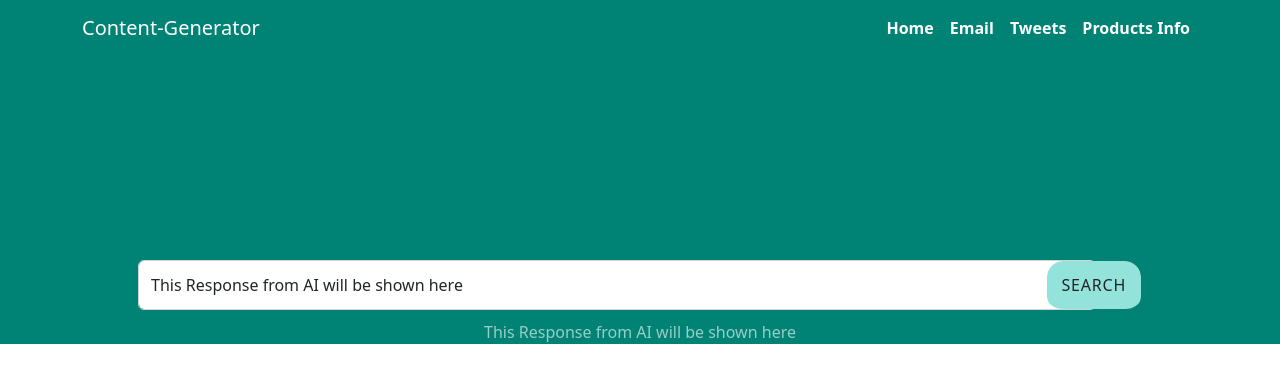
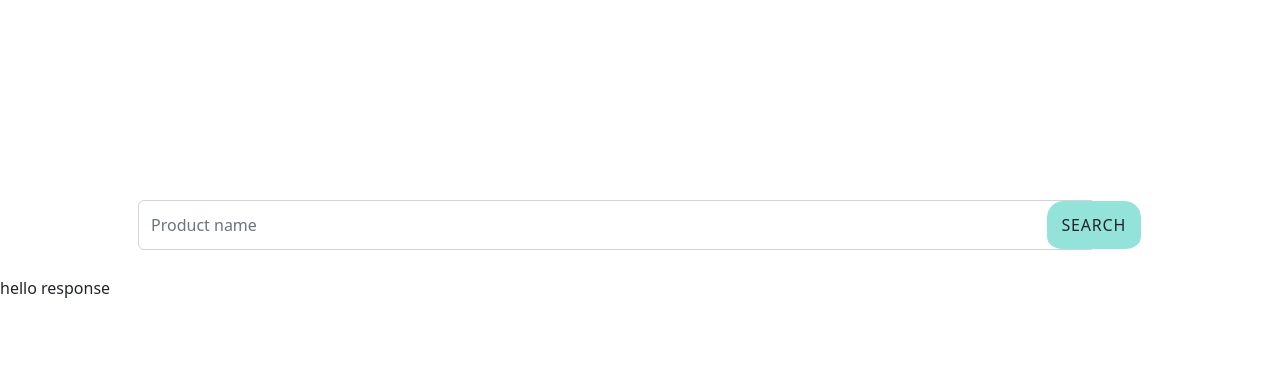
Before and after one commit to ayobamiseun/Content_Generation_Ai, a React (Create React App) app: page /email in a window 1280 px wide. Shown: the top 382 px of the page. Built offline with nearby package versions, Linux system fonts and the light colour scheme.

Commit message:
api added

```diff
--- a/src/App.tsx
+++ b/src/App.tsx
@@ -1,7 +1,7 @@
 import React from 'react';
 import './App.css';
 
-import { Home, Email, Tweets, ProductDescription,Nav } from './components';
+import { Home, Email, Tweets, ProductDescription,Nav} from './components';
 
 import {
   BrowserRouter,
@@ -9,6 +9,7 @@ import {
   Route,
   Link,
 } from "react-router-dom";
+import Display from './components/Display';
 
 
 const App: React.FC = () => {
@@ -21,6 +22,7 @@ const App: React.FC = () => {
         <Route path="email" element={<Email />} />
 
         <Route path="tweets" element={<Tweets />} />
+        <Route path="display" element={<Display  />} />
         <Route path="products" element={<ProductDescription  />} />
       </Routes>
     </BrowserRouter>
--- a/src/components/Display.tsx
+++ b/src/components/Display.tsx
@@ -1,33 +1,20 @@
-import  {FC, useState} from 'react'
-import Navmenu from './Navmenu'
+import React,{useState} from 'react'
+import { Form } from 'react-router-dom'
 const { Configuration, OpenAIApi } = require("openai");
+ // @ts-ignore
 
-// type Person = {
-//     heading: string | null;
-//     response: string | null;
-//   };
+   // @ts-ignore
+function Display() {
 
-interface Props  {
+ const [products, setProducts] = useState({
+    heading: "",
+    response: "hello response"
+ })
 
-    event:any;
-    // value?: React.InputHTMLAttributes<HTMLInputElement>;
-    // products?:  string | ReadonlyArray<string> | number | undefined;
-    products?:string| '';
-    setProducts: React.Dispatch<React.SetStateAction<string>>;
-    onFormSubmit: (e: React.FormEvent) => void
-    heading: string | null;
-    response: string | null;
-}
+  // @ts-ignore
 
 
- const ProductDescription: FC<Props> = () => {
-
-    const [products, setProducts] = useState ({
-        heading: 'This Response from AI will be shown here',
-        response: '... await response here'
-    });
-
-
+        // open ai api
 
 
     // const configuration = new Configuration({
@@ -37,7 +24,7 @@ interface Props  {
 
 // const response = await openai.createCompletion({
 //   model: "text-davinci-002",
-//   prompt: "Tell me all i need to know about Iphone",
+//   prompt: "Tell me all i need to know about: ${products}",
 //   temperature: 0.8,
 //   max_tokens: 143,
 //   top_p: 1,
@@ -51,44 +38,77 @@ interface Props  {
 // })
 // ;
 
- function onFormSubmit (e:any) {
-   e.preventDefault()
 
- }
-//  const onProductschange = (event: React.ChangeEvent<HTMLInputElement> ) => {
-//     setProducts(event.target.value)
-//  }
- const {heading, response} = products;
+       // @ts-ignore
+
+
+       // @ts-ignore
+       const handleChange  = (e) => {
+
+        setProducts({...products, heading: e.target.value})
+
+       }
+ // @ts-ignore
+       const onFormSubmit = (e) => {
+        e.preventDefault()
+
+        const formData = new FormData(e.target),
+        formDataObj = Object.fromEntries(formData.entries())
+        // @ts-ignore
+        console.log(formDataObj.productName)
+        const brand = formDataObj.productName;
+        console.log(brand)
+         // @ts-ignore
+         const configuration = new Configuration({
+  apiKey: "",
+});
+ // @ts-ignore
+const openai = new OpenAIApi(configuration);
+ // @ts-ignore
+openai.createCompletion({
+  model: "text-davinci-001",
+  prompt: `Tell me all i need to know about: ${brand}`,
+  temperature: 0.8,
+  max_tokens: 100,
+  top_p: 1,
+  frequency_penalty: 0,
+  presence_penalty: 0,
+   // @ts-ignore
+}). then((response) => {
+    setProducts ({
+         // @ts-ignore
+        heading: `AI Product Description Suggestion for: ${brand}`,
+        response: `${response.data.choices[0].text}`
+    })
+})
+;
+       }
   return (
     <div>
-        <Navmenu/>
 
 
-      <div className='hero'>
-
-
-      <form  onSubmit={onFormSubmit} className="form-search d-flex align-items-stretch " data-aos="fade-up" data-aos-delay="200">
+     <form  onSubmit={onFormSubmit} className="form-search d-flex align-items-stretch " data-aos="fade-up" data-aos-delay="200">
             <input
             type="text"
             className="form-control"
              placeholder="Product name"
              name="productName"
-             value={products?.heading}
+              // @ts-ignore
+            //  value={products.heading}
              // @ts-ignore
-             onChange={(e)=> setProducts(e.target.value)}
+             onChange={handleChange}
 
              />
             <button type="submit" className="btn ">Search</button>
             {/* <button className="button-19" role="button">{search}</button> */}
           </form>
-          <p> {heading}</p>
 
-          {/* <p>{products.heading}</p> */}
-      </div>
+          <p> {products.heading}</p>
+          <p> {products.response}</p>
 
 
     </div>
   )
 }
 
-export default ProductDescription
+export default Display
--- a/src/components/Email.tsx
+++ b/src/components/Email.tsx
@@ -1,12 +1,16 @@
 import React from 'react'
 import Display from './Display'
+// import {Product} from './model';
+
+  // @ts-ignore
+const Email = () => {
+
+  return (<>
+
+      <Display
 
 
-
-const Email = () => {
-  return (<>
-
-      <Display />
+    />
   </>
 
 
--- a/src/components/ProductDescription.tsx
+++ b/src/components/ProductDescription.tsx
@@ -1,4 +1,5 @@
 import React from 'react'
+import Navmenu from './Navmenu'
 import Display from './Display'
 
 // const { Configuration, OpenAIApi } = require("openai");
@@ -20,13 +21,15 @@ import Display from './Display'
 
  const ProductDescription = () => {
   return (
+
     <div>
+<Navmenu/>
+      <Display
 
-      <Display
-       description="Generate the detail you want to know by inputting the product name"
-       search="search product"
 
     />
+        {/* <p> {heading}</p>
+          <p> {response}</p> */}
   </div>
   )
 }
--- a/src/components/Tweets.tsx
+++ b/src/components/Tweets.tsx
@@ -9,8 +9,7 @@ function Tweets() {
 
 
       <Display
-       description="Generate the detail you want to know by inputting the product name"
-       search="search product"
+
 
     />
 
--- a/src/components/index.tsx
+++ b/src/components/index.tsx
@@ -3,3 +3,4 @@ export {default as Home} from './Home';
 export {default as Nav}  from './Navmenu';
 export {default as ProductDescription}  from './ProductDescription';
 export {default as Tweets}  from './Tweets';
+export {default as Display}  from './Display';
--- /dev/null
+++ b/src/components/model.tsx
@@ -0,0 +1,11 @@
+interface Products  {
+
+    event:any;
+    // value?: React.InputHTMLAttributes<HTMLInputElement>;
+    // products?:  string | ReadonlyArray<string> | number | undefined;
+    products:string;
+    setProducts: React.Dispatch<React.SetStateAction<string>>;
+    onFormSubmit: (e: React.FormEvent) => void
+    heading: string | null;
+    response: string | null;
+}
```
Also changed, not shown: 1 other file (tests, documents, lock files or other folders).
